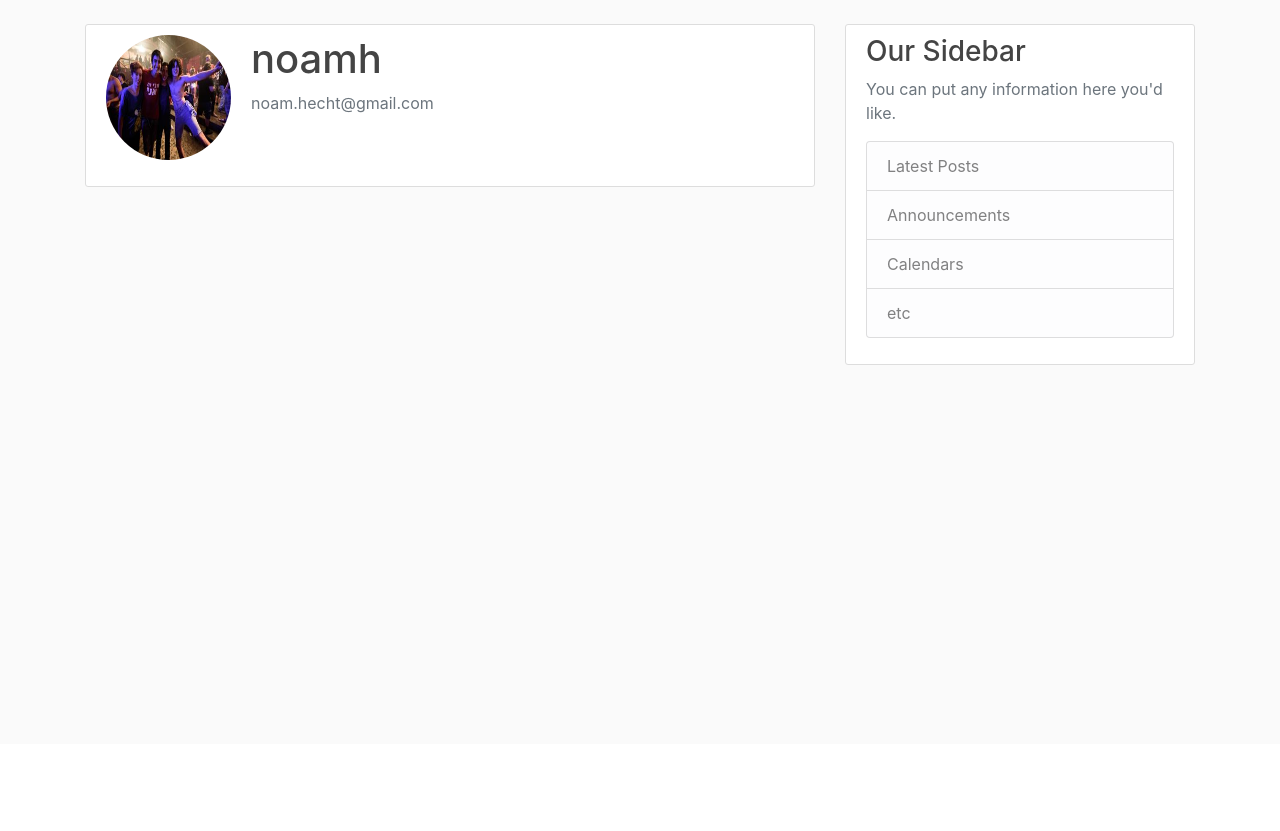
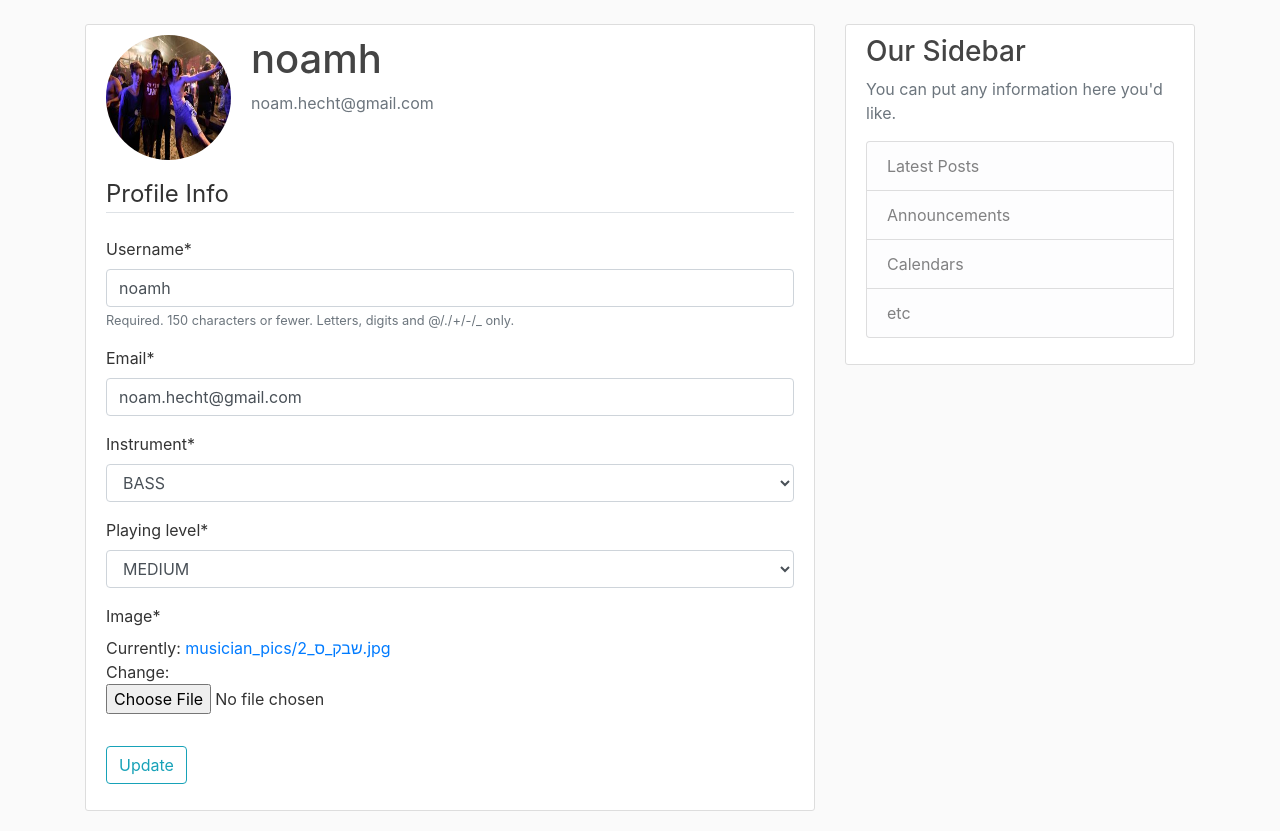
Before and after one commit to noamhecht/noamproject, a Django app: page /profile/ in a window 1280 px wide. Shown: the part 56-887 px from the top of the page. Before the commit the page ends 421 px from the top, so only its background shows below. Run offline with Django 3.2, Linux system fonts and the light colour scheme; a user stored in the database is signed in; data comes from the database, SQL or seed files in the repository; both versions use the stored data as it was after the commit; some libraries are stand-ins or nearby versions.

Commit message:
updating user's profile

```diff
--- a/app/forms.py
+++ b/app/forms.py
@@ -5,11 +5,22 @@ from .models import Musician
 
 
 class SignUpForm(UserCreationForm):
-    # first_name = forms.CharField(max_length=30, required=False, help_text='Optional.')
-    # last_name = forms.CharField(max_length=30, required=False, help_text='Optional.')
     email = forms.EmailField(max_length=254, help_text='Required. Inform a valid email address.')
-    # birth_date = forms.DateField(help_text='Required. Format: YYYY-MM-DD')
 
     class Meta:
         model = User
         fields = ('username', 'email', 'password1', 'password2', )
+
+
+class UserUpdateForm(forms.ModelForm):
+    email = forms.EmailField()
+
+    class Meta:
+        model = User
+        fields = ['username', 'email']
+
+
+class MusicianUpdateForm(forms.ModelForm):
+    class Meta:
+        model = Musician
+        fields = ['instrument', 'playing_level', 'image', ]
--- a/app/models.py
+++ b/app/models.py
@@ -1,5 +1,6 @@
 from django.db import models
 from django.contrib.auth.models import User
+from PIL import Image
 import birthday
 from enum import Enum
 import uuid
@@ -10,6 +11,8 @@ class Musician(models.Model):
     user = models.OneToOneField(User, on_delete=models.CASCADE)
     image = models.ImageField(default='default.jpg', upload_to='musician_pics')
     email_confirmed = models.BooleanField(default=False)
+    instrument = models.IntegerField(choices=InstrumentTypes.choices(), default=InstrumentTypes.GUITAR)
+    playing_level = models.IntegerField(choices=PlayingLevelTypes.choices(), default=PlayingLevelTypes.LOW)
 
     # first_name = models.CharField(max_length=200)
     # last_name = models.CharField(max_length=200)
@@ -17,9 +20,17 @@ class Musician(models.Model):
     # email = models.EmailField
     # phone_number = models.IntegerField()
     # birthday = birthday.fields.BirthdayField()
-    # instrument = models.IntegerField(choices=InstrumentTypes.choices(), default=InstrumentTypes.GUITAR)
-    # playing_level = models.IntegerField(choices=PlayingLevelTypes.choices(), default=PlayingLevelTypes.HIGH)
     # unique_id = uuid.uuid4().hex
 
     def __str__(self):
         return f'{self.user.username} Musician'
+
+    def save(self):
+        super().save()
+
+        img = Image.open(self.image.path)
+
+        if img.height > 300 or img.width > 300:
+            output_size = (300, 300)
+            img.thumbnail(output_size)
+            img.save(self.image.path)
--- a/app/templates/app/profile.html
+++ b/app/templates/app/profile.html
@@ -9,5 +9,16 @@
           <p class="text-secondary">{{ user.email }}</p>
         </div>
       </div>
+      <form method="POST" enctype="multipart/form-data">
+          {% csrf_token %}
+          <fieldset class="form-group">
+              <legend class="border-bottom mb-4">Profile Info</legend>
+              {{ u_form|crispy }}
+              {{ m_form|crispy }}
+          </fieldset>
+          <div class="form-group">
+              <button class="btn btn-outline-info" type="submit">Update</button>
+          </div>
+      </form>
     </div>
 {% endblock content %}
--- a/app/views.py
+++ b/app/views.py
@@ -6,7 +6,7 @@ from django.contrib.auth import login, authenticate
 from django.contrib.auth.forms import UserCreationForm
 from django.shortcuts import render, redirect
 from django.contrib import messages
-from app.forms import SignUpForm
+from app.forms import SignUpForm, UserUpdateForm, MusicianUpdateForm
 from django.contrib.auth.decorators import login_required
 from app.tokens import account_activation_token
 from django.utils.encoding import force_bytes
@@ -20,7 +20,27 @@ from django.utils.http import urlsafe_base64_decode
 
 @login_required
 def profile(request):
-    return render(request, 'app/profile.html')
+    if request.method == 'POST':
+        u_form = UserUpdateForm(request.POST, instance=request.user)
+        m_form = MusicianUpdateForm(request.POST,
+                                    request.FILES,
+                                    instance=request.user.musician)
+        if u_form.is_valid() and m_form.is_valid():
+            u_form.save()
+            m_form.save()
+            messages.success(request, f'Your account has been updated!')
+            return redirect('profile')
+
+    else:
+        u_form = UserUpdateForm(instance=request.user)
+        m_form = MusicianUpdateForm(instance=request.user.musician)
+
+    context = {
+        'u_form': u_form,
+        'm_form': m_form
+    }
+
+    return render(request, 'app/profile.html', context)
 
 
 def index(request):
```
Also changed, not shown: app/migrations/0012_auto_20200229_2252.py (added), app/migrations/0013_auto_20200229_2259.py (added), db.sqlite3, media/musician_pics/שבק_ס_2.jpg (added).
